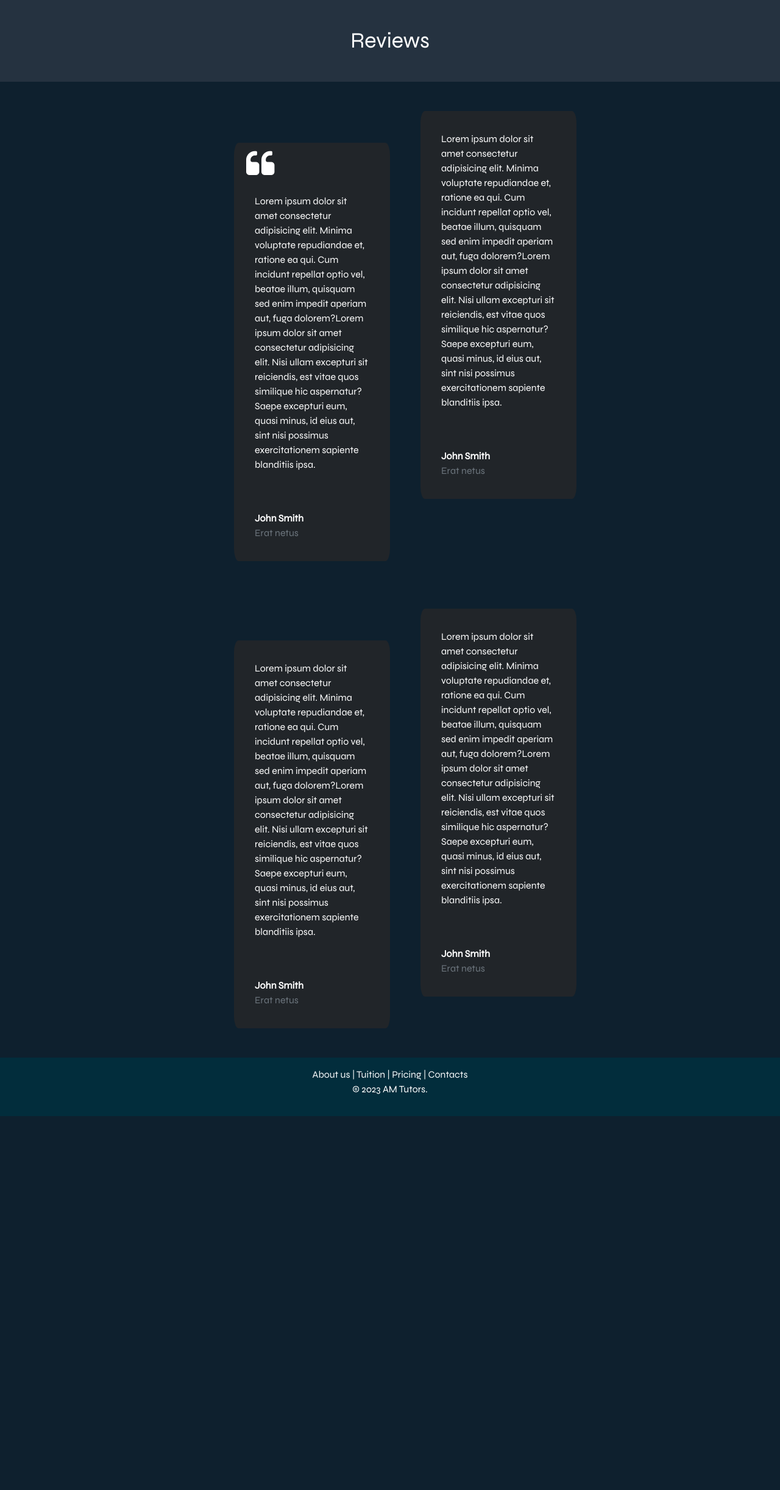
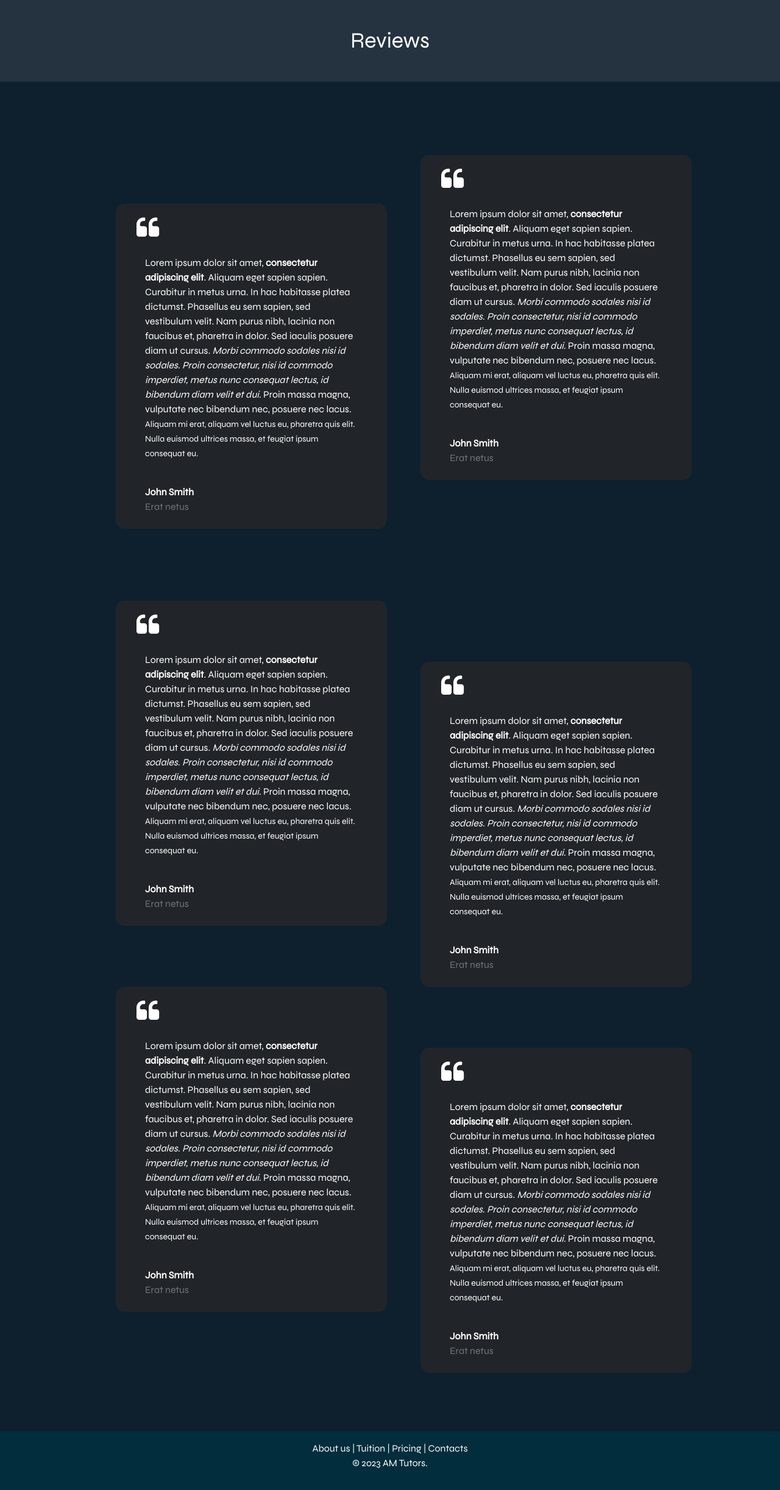
Before and after one commit to BeedPro/AM-Tutors, a Django app: page /reviews/ in a window 1280 px wide. Shown: the part 58-2501 px from the top of the page at 61% size. Before the commit the page ends 1888 px from the top, so only its background shows below. Run offline with Django 3.2, Linux system fonts and the light colour scheme; parts of the project's set-up code (start-up, migrations or seed data) failed here and were passed over.

Commit message:
Created layout for /Reviews page

```diff
--- a/main/templates/reviews.html
+++ b/main/templates/reviews.html
@@ -1,30 +1,16 @@
 {% extends 'base.html' %}
 
 {% block content %}
-<div class="container py-4 py-xl-5" style="margin-left: 30%;margin-right: auto; width: 60%;">
+<div class="container py-4 py-xl-5" style="margin-top: 100px;">
 	<div class="row gy-5 row-cols-1 row-cols-md-2 row-cols-xl-3">
-        <div class="col bg-dark" style="padding-bottom: 0px;padding:10px; margin-top: 100px;border-radius: 3%;">
-            <i style="font-size: 50px; line-height: 50px; height: 30px; width: 30px;margin-left:10px" class="fa fa-quote-left"></i>
+		<div class="col-md-1">
+        </div>
+        <div class="col-md-5" style="padding-bottom: 0px;padding-left:15px;padding-right:15px;margin-top: 100px;margin-bottom:0px;margin-right:15px;margin-left:10px;">
+            <div class="container bg-dark" style="border-radius: 3%;">
+                <i style="font-size: 40px; line-height: 40px; height: 20px; width: 20px;margin-left:10px;margin-top:20px;" class="fa fa-quote-left"></i>
                 <div class="p-4">
                     <p>
-            Lorem ipsum dolor sit amet consectetur adipisicing elit. Minima voluptate repudiandae et, ratione ea qui. Cum incidunt repellat optio vel, beatae illum, quisquam sed enim impedit aperiam aut, fuga dolorem?Lorem ipsum dolor sit amet consectetur adipisicing elit. Nisi ullam excepturi sit reiciendis, est vitae quos similique hic aspernatur? Saepe excepturi eum, quasi minus, id eius aut, sint nisi possimus exercitationem sapiente blanditiis ipsa.
-            <br>
-            <br>
-            <br>
-           </p>
-           <div class="d-flex">
-                <div>
-                    <p class="fw-bold mb-0">John Smith</p>
-                    <p class="text-muted mb-0">Erat netus</p>
-                </div>
-           </div>
-           </div>
-        </div>
-        <div class="col bg-dark" style="margin-left: 50px;padding:10px;border-radius:3%; margin-bottom: auto;">
-            <div class="p-4">
-                <p>
-                Lorem ipsum dolor sit amet consectetur adipisicing elit. Minima voluptate repudiandae et, ratione ea qui. Cum incidunt repellat optio vel, beatae illum, quisquam sed enim impedit aperiam aut, fuga dolorem?Lorem ipsum dolor sit amet consectetur adipisicing elit. Nisi ullam excepturi sit reiciendis, est vitae quos similique hic aspernatur? Saepe excepturi eum, quasi minus, id eius aut, sint nisi possimus exercitationem sapiente blanditiis ipsa.
-                <br>
+                        Lorem ipsum dolor sit amet, <strong>consectetur adipiscing elit</strong>. Aliquam eget sapien sapien. Curabitur in metus urna. In hac habitasse platea dictumst. Phasellus eu sem sapien, sed vestibulum velit. Nam purus nibh, lacinia non faucibus et, pharetra in dolor. Sed iaculis posuere diam ut cursus. <em>Morbi commodo sodales nisi id sodales. Proin consectetur, nisi id commodo imperdiet, metus nunc consequat lectus, id bibendum diam velit et dui.</em> Proin massa magna, vulputate nec bibendum nec, posuere nec lacus. <small>Aliquam mi erat, aliquam vel luctus eu, pharetra quis elit. Nulla euismod ultrices massa, et feugiat ipsum consequat eu.</small>
                         <br>
                         <br>
                     </p>
@@ -37,29 +23,12 @@
                 </div>
             </div>
 		</div>
-
-    <div class="row gy-5 row-cols-1 row-cols-md-2 row-cols-xl-3" style="margin-top:30px;">
-        <div class="col bg-dark" style="padding-bottom: 0px;padding:10px; margin-top: 100px;border-radius: 3%;">
+        <div class="col-md-5" style="padding-bottom: 0px;padding-left:15px;padding-right:15px;margin-top: 20px;margin-bottom: 100px;margin-left:10px;margin-right:15px;">
+            <div class="container bg-dark" style="border-radius: 3%;">
+                <i style="font-size: 40px; line-height: 40px; height: 20px; width: 20px;margin-left:10px;margin-top:20px;" class="fa fa-quote-left"></i>
                 <div class="p-4">
                     <p>
-            Lorem ipsum dolor sit amet consectetur adipisicing elit. Minima voluptate repudiandae et, ratione ea qui. Cum incidunt repellat optio vel, beatae illum, quisquam sed enim impedit aperiam aut, fuga dolorem?Lorem ipsum dolor sit amet consectetur adipisicing elit. Nisi ullam excepturi sit reiciendis, est vitae quos similique hic aspernatur? Saepe excepturi eum, quasi minus, id eius aut, sint nisi possimus exercitationem sapiente blanditiis ipsa.
-            <br>
-            <br>
-            <br>
-           </p>
-           <div class="d-flex">
-                <div>
-                    <p class="fw-bold mb-0">John Smith</p>
-                    <p class="text-muted mb-0">Erat netus</p>
-                </div>
-           </div>
-           </div>
-        </div>
-        <div class="col bg-dark" style="margin-left: 50px;padding:10px;border-radius:3%;margin-bottom:auto;">
-            <div class="p-4">
-             <p >
-             Lorem ipsum dolor sit amet consectetur adipisicing elit. Minima voluptate repudiandae et, ratione ea qui. Cum incidunt repellat optio vel, beatae illum, quisquam sed enim impedit aperiam aut, fuga dolorem?Lorem ipsum dolor sit amet consectetur adipisicing elit. Nisi ullam excepturi sit reiciendis, est vitae quos similique hic aspernatur? Saepe excepturi eum, quasi minus, id eius aut, sint nisi possimus exercitationem sapiente blanditiis ipsa.
-             <br>
+                        Lorem ipsum dolor sit amet, <strong>consectetur adipiscing elit</strong>. Aliquam eget sapien sapien. Curabitur in metus urna. In hac habitasse platea dictumst. Phasellus eu sem sapien, sed vestibulum velit. Nam purus nibh, lacinia non faucibus et, pharetra in dolor. Sed iaculis posuere diam ut cursus. <em>Morbi commodo sodales nisi id sodales. Proin consectetur, nisi id commodo imperdiet, metus nunc consequat lectus, id bibendum diam velit et dui.</em> Proin massa magna, vulputate nec bibendum nec, posuere nec lacus. <small>Aliquam mi erat, aliquam vel luctus eu, pharetra quis elit. Nulla euismod ultrices massa, et feugiat ipsum consequat eu.</small>
                         <br>
                         <br>
                     </p>
@@ -72,5 +41,95 @@
                 </div>
             </div>
 		</div>
+		<div class="col-md-1">
+		</div>
+	</div>
+
+	<div class="row gy-5 row-cols-1 row-cols-md-2 row-cols-xl-3" style="margin-top: 50px;">
+		<div class="col-md-1">
+		</div>
+        <div class="col-md-5" style="padding-bottom: 0px;padding-left:15px;padding-right:15px; margin-top: 0px;margin-bottom: 100px;margin-right:15px;margin-left:10px;">
+            <div class="container bg-dark" style="border-radius: 3%;">
+                <i style="font-size: 40px; line-height: 40px; height: 20px; width: 20px;margin-left:10px;margin-top:20px;" class="fa fa-quote-left"></i>
+                <div class="p-4">
+                    <p>
+                        Lorem ipsum dolor sit amet, <strong>consectetur adipiscing elit</strong>. Aliquam eget sapien sapien. Curabitur in metus urna. In hac habitasse platea dictumst. Phasellus eu sem sapien, sed vestibulum velit. Nam purus nibh, lacinia non faucibus et, pharetra in dolor. Sed iaculis posuere diam ut cursus. <em>Morbi commodo sodales nisi id sodales. Proin consectetur, nisi id commodo imperdiet, metus nunc consequat lectus, id bibendum diam velit et dui.</em> Proin massa magna, vulputate nec bibendum nec, posuere nec lacus. <small>Aliquam mi erat, aliquam vel luctus eu, pharetra quis elit. Nulla euismod ultrices massa, et feugiat ipsum consequat eu.</small>
+                        <br>
+                        <br>
+                    </p>
+                    <div class="d-flex">
+                        <div>
+                            <p class="fw-bold mb-0">John Smith</p>
+                            <p class="text-muted mb-0">Erat netus</p>
+                        </div>
+                    </div>
+                </div>
+            </div>
+		</div>
+        <div class="col-md-5" style="padding-bottom: 0px;padding-left:15px;padding-right:15px; margin-top: 100px;margin-bottom:0px;margin-left:10px;margin-right:15px;">
+            <div class="container bg-dark" style="border-radius: 3%;">
+                <i style="font-size: 40px; line-height: 40px; height: 20px; width: 20px;margin-left:10px;margin-top:20px;" class="fa fa-quote-left"></i>
+                <div class="p-4">
+                    <p>
+                        Lorem ipsum dolor sit amet, <strong>consectetur adipiscing elit</strong>. Aliquam eget sapien sapien. Curabitur in metus urna. In hac habitasse platea dictumst. Phasellus eu sem sapien, sed vestibulum velit. Nam purus nibh, lacinia non faucibus et, pharetra in dolor. Sed iaculis posuere diam ut cursus. <em>Morbi commodo sodales nisi id sodales. Proin consectetur, nisi id commodo imperdiet, metus nunc consequat lectus, id bibendum diam velit et dui.</em> Proin massa magna, vulputate nec bibendum nec, posuere nec lacus. <small>Aliquam mi erat, aliquam vel luctus eu, pharetra quis elit. Nulla euismod ultrices massa, et feugiat ipsum consequat eu.</small>
+                        <br>
+                        <br>
+                    </p>
+                    <div class="d-flex">
+                        <div>
+                            <p class="fw-bold mb-0">John Smith</p>
+                            <p class="text-muted mb-0">Erat netus</p>
+                        </div>
+                    </div>
+                </div>
+            </div>
+		</div>
+		<div class="col-md-1">
+		</div>
+	</div>
+
+	<div class="row gy-5 row-cols-1 row-cols-md-2 row-cols-xl-3">
+		<div class="col-md-1">
+		</div>
+        <div class="col-md-5" style="padding-bottom: 0px;padding-left:15px;padding-right:15px; margin-top: 0px;margin-bottom: 100px;margin-right:15px;margin-left:10px">
+            <div class="container bg-dark" style="border-radius:3%;">
+                <i style="font-size: 40px; line-height: 40px; height: 20px; width: 20px;margin-left:10px;margin-top:20px;" class="fa fa-quote-left"></i>
+                <div class="p-4">
+                    <p>
+                        Lorem ipsum dolor sit amet, <strong>consectetur adipiscing elit</strong>. Aliquam eget sapien sapien. Curabitur in metus urna. In hac habitasse platea dictumst. Phasellus eu sem sapien, sed vestibulum velit. Nam purus nibh, lacinia non faucibus et, pharetra in dolor. Sed iaculis posuere diam ut cursus. <em>Morbi commodo sodales nisi id sodales. Proin consectetur, nisi id commodo imperdiet, metus nunc consequat lectus, id bibendum diam velit et dui.</em> Proin massa magna, vulputate nec bibendum nec, posuere nec lacus. <small>Aliquam mi erat, aliquam vel luctus eu, pharetra quis elit. Nulla euismod ultrices massa, et feugiat ipsum consequat eu.</small>
+                        <br>
+                        <br>
+                    </p>
+                    <div class="d-flex">
+                        <div>
+                            <p class="fw-bold mb-0">John Smith</p>
+                            <p class="text-muted mb-0">Erat netus</p>
+                        </div>
+                    </div>
+                </div>
+            </div>
+		</div>
+        <div class="col-md-5" style="padding-bottom: 0px;padding-left:15px;padding-right:15px; margin-top: 100px;margin-bottom: 0px;margin-left:10px;margin-right:15px;">
+            <div class="container bg-dark" style="border-radius: 3%;">
+
+                <i style="font-size: 40px; line-height: 40px; height: 20px; width: 20px;margin-left:10px;margin-top:20px;" class="fa fa-quote-left"></i>
+                <div class="p-4">
+                    <p>
+                        Lorem ipsum dolor sit amet, <strong>consectetur adipiscing elit</strong>. Aliquam eget sapien sapien. Curabitur in metus urna. In hac habitasse platea dictumst. Phasellus eu sem sapien, sed vestibulum velit. Nam purus nibh, lacinia non faucibus et, pharetra in dolor. Sed iaculis posuere diam ut cursus. <em>Morbi commodo sodales nisi id sodales. Proin consectetur, nisi id commodo imperdiet, metus nunc consequat lectus, id bibendum diam velit et dui.</em> Proin massa magna, vulputate nec bibendum nec, posuere nec lacus. <small>Aliquam mi erat, aliquam vel luctus eu, pharetra quis elit. Nulla euismod ultrices massa, et feugiat ipsum consequat eu.</small>
+                        <br>
+                        <br>
+                    </p>
+                    <div class="d-flex">
+                        <div>
+                            <p class="fw-bold mb-0">John Smith</p>
+                            <p class="text-muted mb-0">Erat netus</p>
+                        </div>
+                    </div>
+                </div>
+            </div>
+		</div>
+		<div class="col-md-1">
+		</div>
+	</div>
 </div>
 {% endblock content %}
```
Lines whose indentation alone changed are shown as unchanged.
